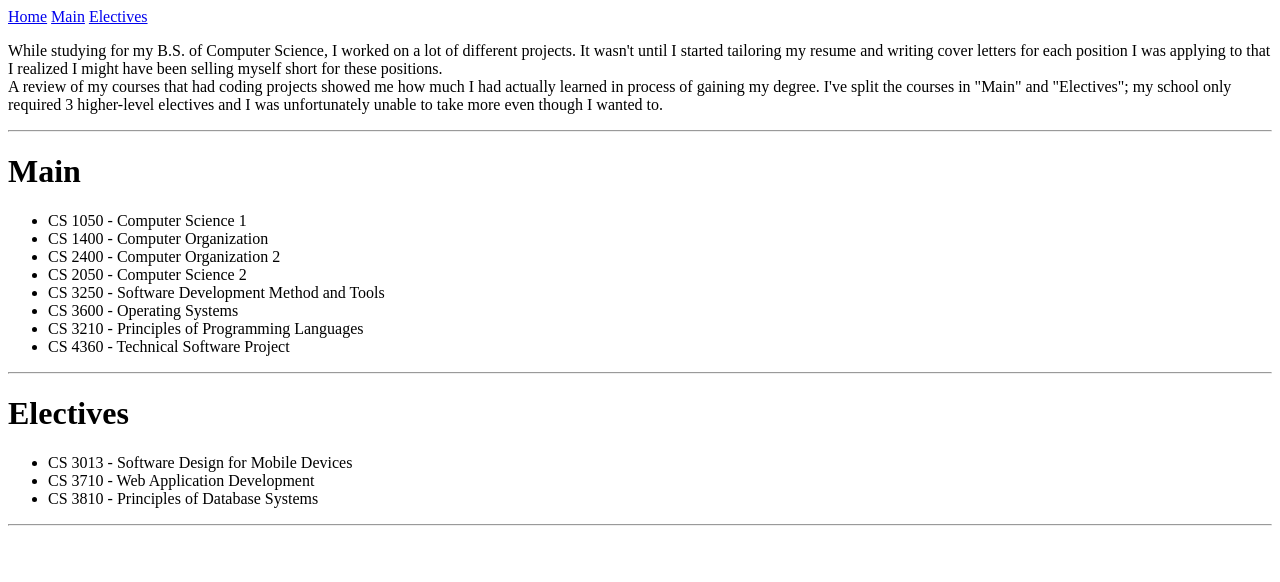
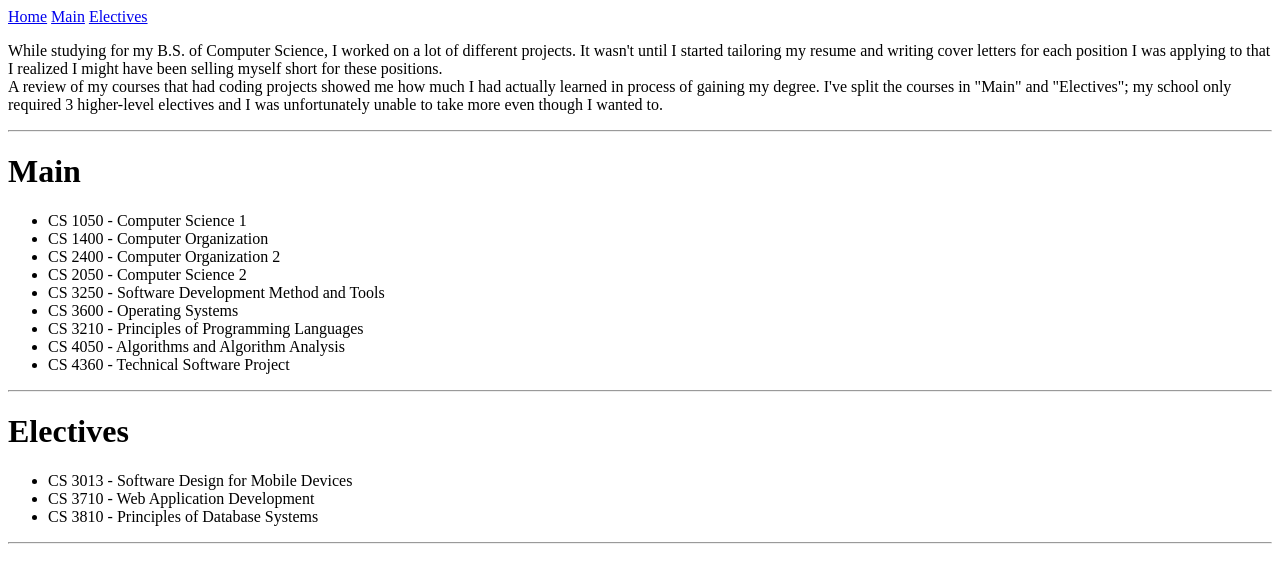
Before and after one commit to kwerner5/kwerner5.github.io, a plain HTML site: page index.html in a window 1280 px wide. Drawn offline with Linux system fonts and the light colour scheme.

Commit message:
Update index.html
Adding "Algorithms and Algorithm Analysis" to Main courses.

```diff
--- a/index.html
+++ b/index.html
@@ -50,6 +50,8 @@
 
 				<li>CS 3210 - Principles of Programming Languages</li>
 
+				<li>CS 4050 - Algorithms and Algorithm Analysis</li>
+
 				<li>CS 4360 - Technical Software Project</li>
 			</ul>
 
```
